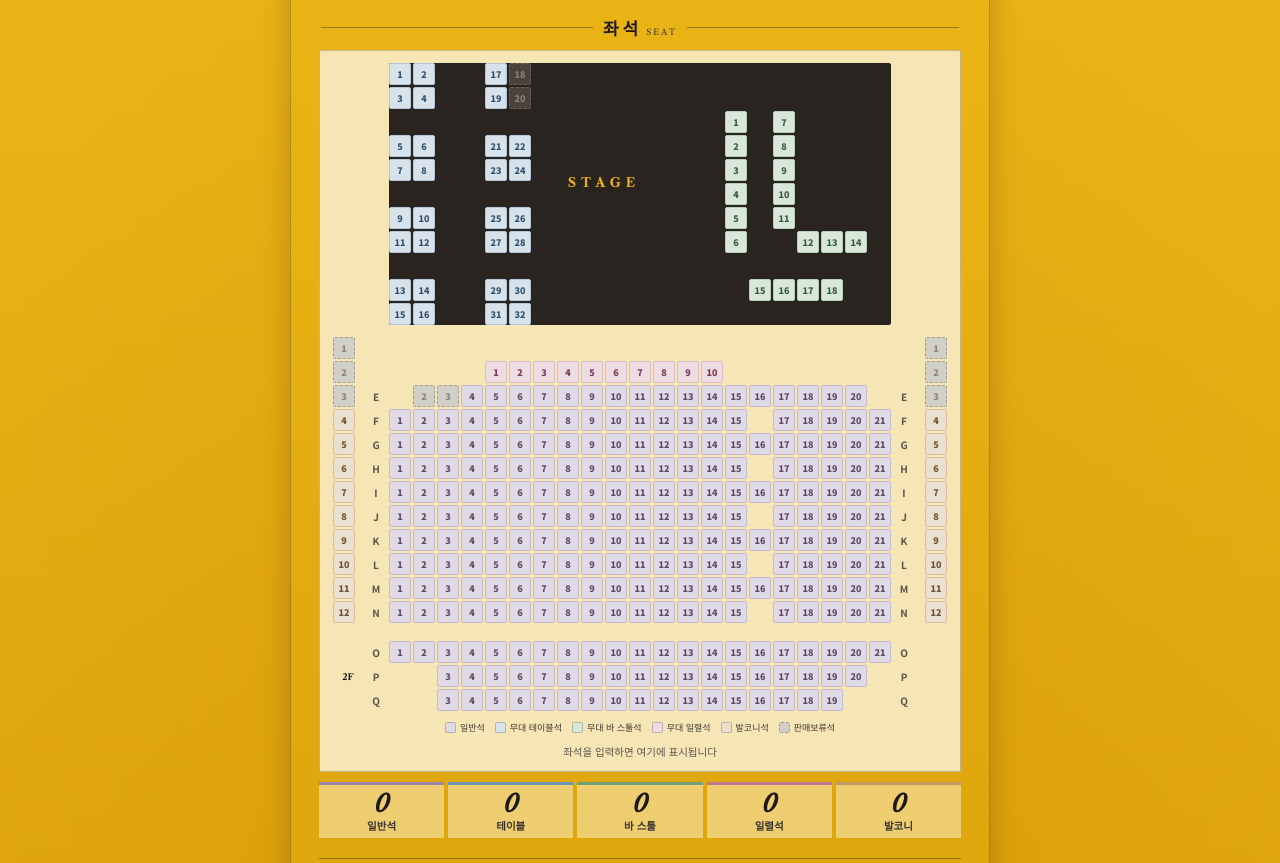
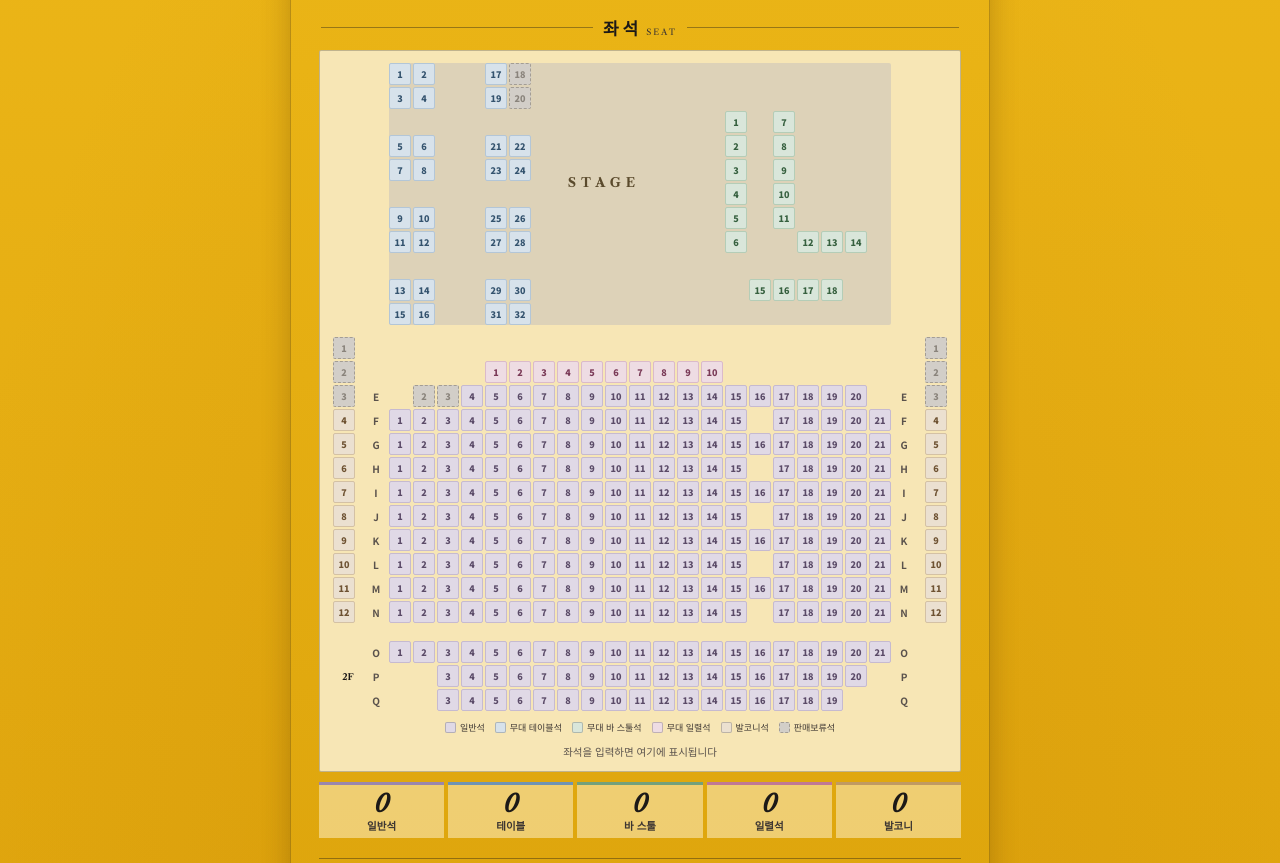
Before and after one commit to chichiandpopo/numerodeux, a plain HTML site: page index.html in a window 1280 px wide. Shown: the part 2949-3812 px from the top of the page. Drawn offline with nearby package versions, Linux system fonts and the light colour scheme; a web font is replaced by a local one.

Commit message:
Update background and text color for stage elements

```diff
--- a/index.html
+++ b/index.html
@@ -135,8 +135,8 @@ a.event-tag:hover{text-decoration:underline;}
 .map-grid{display:grid;gap:var(--gap);width:max-content;
   grid-template-columns:var(--s) 6px var(--s) repeat(21,var(--s)) var(--s) 6px var(--s);
   grid-template-rows:repeat(11,var(--s)) 8px repeat(12,var(--s)) 14px repeat(3,var(--s));}
-.stage-bg{background:#2a2420;border-radius:2px;}
-.stage-label{display:flex;align-items:center;justify-content:center;font-family:'Libre Caslon Text',serif;font-size:10px;font-weight:700;letter-spacing:5px;color:#e9b315;}
+.stage-bg{background:#ddd2b8;border-radius:2px;}
+.stage-label{display:flex;align-items:center;justify-content:center;font-family:'Libre Caslon Text',serif;font-size:10px;font-weight:700;letter-spacing:5px;color:#5a4a2c;}
 .row-label{font-size:8px;font-weight:700;color:#5a524c;display:flex;align-items:center;justify-content:center;}
 .floor-label{font-family:'Libre Caslon Text',serif;font-size:9px;font-weight:700;color:#1c1917;display:flex;align-items:center;justify-content:center;}
 .seat{width:var(--s);height:var(--s);font-size:7px;border-radius:2px;font-weight:800;display:flex;align-items:center;justify-content:center;border:1px solid;}
@@ -146,7 +146,6 @@ a.event-tag:hover{text-decoration:underline;}
 .c-line{background:#eedce3;color:#7a3a57;border-color:#dbbaca;}
 .c-bal{background:#ebe0d0;color:#6e5232;border-color:#d4c1a4;}
 .seat.hold{background:#d2cec8;color:#8a847c;border:1px dashed #a39d94;}
-.seat.c-table.hold{background:#4a423c;color:#8a8079;border-color:#6a615a;}
 .seat.mk1{background:#f6d465!important;color:#3a2a00!important;border:1px solid #d6a91c!important;}
 .seat.mk2{background:#e9b315!important;color:#2a1f00!important;border:1px solid #b38405!important;}
 .seat.mk3{background:#b8790b!important;color:#fff!important;border:1px solid #875804!important;}
```
